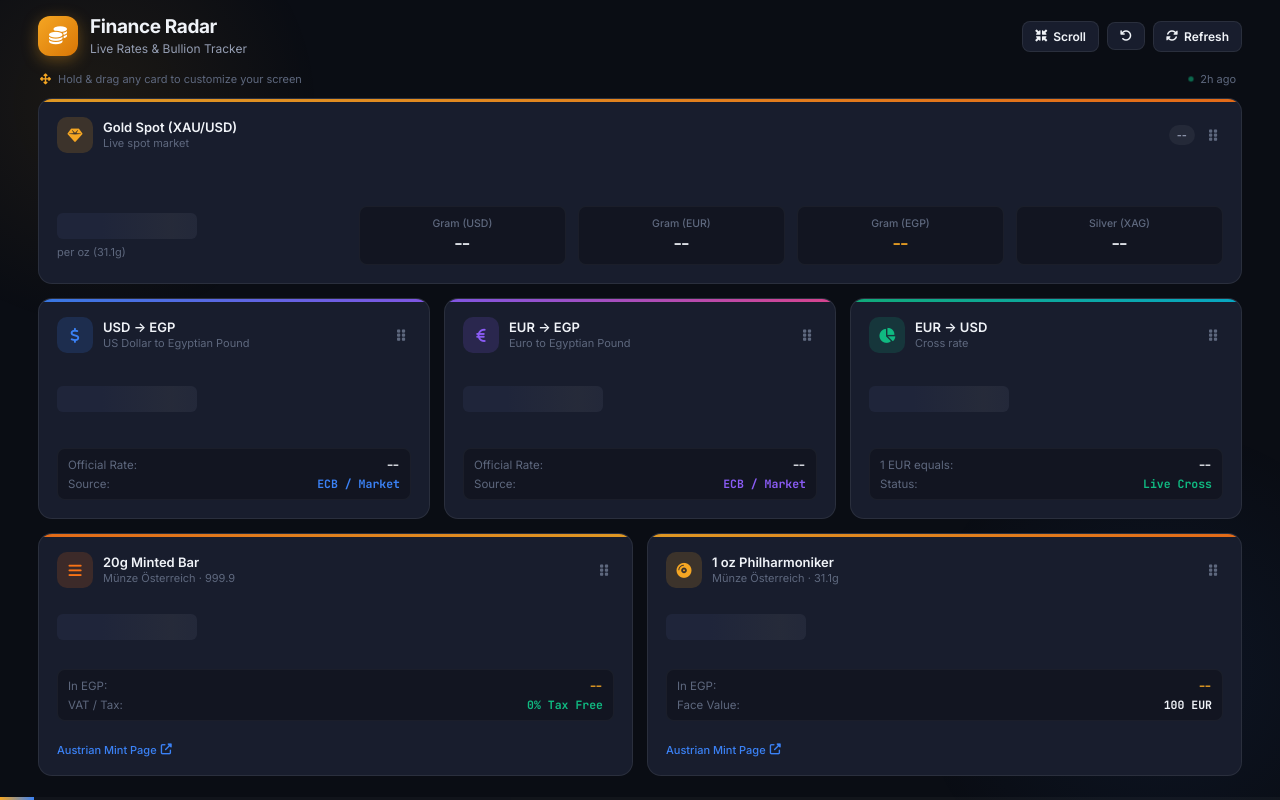
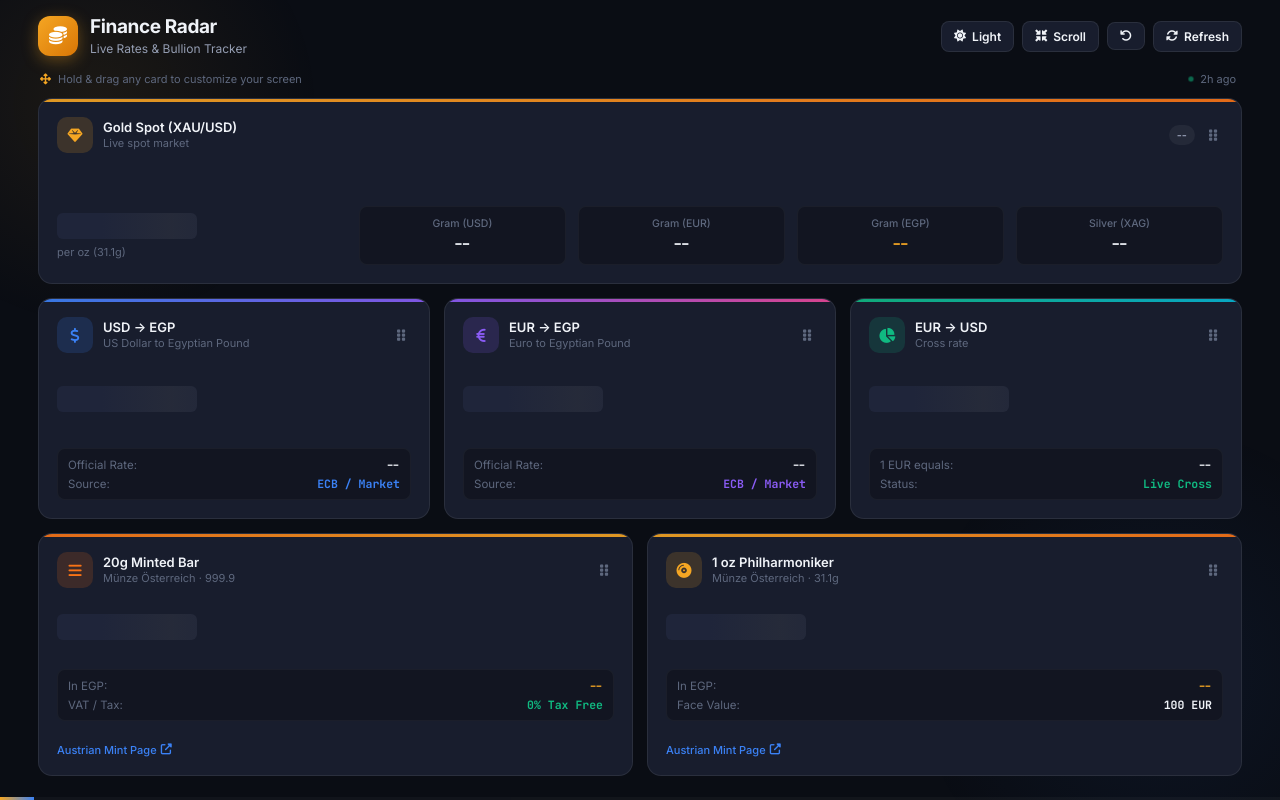
Before and after one commit to khaledmohamedibrahim6-design/finance-dashboard, a Flask app: page / in a window 1280 px wide. Run offline with Flask 3, Linux system fonts and the light colour scheme; data that the repository does not hold is empty.

Commit message:
Add Light and Dark mode toggle with persistent setting

```diff
--- a/templates/index.html
+++ b/templates/index.html
@@ -44,6 +44,36 @@
             --shadow: 0 8px 30px rgba(0, 0, 0, 0.4);
             --radius: 14px;
             --radius-sm: 8px;
+            --box-sub-bg: rgba(0, 0, 0, 0.25);
+            --box-sub-border: rgba(255, 255, 255, 0.04);
+            --sk-base: #1f253a;
+            --sk-shine: rgba(255, 255, 255, 0.06);
+        }
+
+        /* ☀️ Normal / Light Mode Theme */
+        body.theme-light {
+            --bg-primary: #f0f3f8;
+            --bg-secondary: #ffffff;
+            --bg-card: #ffffff;
+            --bg-card-hover: #f8fafc;
+            --text-primary: #0f172a;
+            --text-secondary: #475569;
+            --text-muted: #64748b;
+            --border: rgba(0, 0, 0, 0.08);
+            --border-hover: rgba(217, 119, 6, 0.45);
+            --shadow: 0 4px 20px rgba(0, 0, 0, 0.06);
+            --box-sub-bg: #f1f5f9;
+            --box-sub-border: rgba(0, 0, 0, 0.05);
+            --sk-base: #e2e8f0;
+            --sk-shine: rgba(255, 255, 255, 0.7);
+        }
+
+        body.theme-light::before {
+            background: radial-gradient(circle, rgba(245, 166, 35, 0.12) 0%, transparent 70%);
+        }
+
+        body.theme-light::after {
+            background: radial-gradient(circle, rgba(59, 130, 246, 0.08) 0%, transparent 70%);
         }
 
         * {
@@ -387,8 +417,8 @@
 
         /* Secondary Stats Rows */
         .card-sub-box {
-            background: rgba(0, 0, 0, 0.25);
-            border: 1px solid rgba(255, 255, 255, 0.04);
+            background: var(--box-sub-bg);
+            border: 1px solid var(--box-sub-border);
             border-radius: var(--radius-sm);
             padding: 8px 10px;
             margin-top: 10px;
@@ -431,8 +461,8 @@
         }
 
         .gold-mini-stat {
-            background: rgba(0, 0, 0, 0.25);
-            border: 1px solid rgba(255, 255, 255, 0.04);
+            background: var(--box-sub-bg);
+            border: 1px solid var(--box-sub-border);
             border-radius: var(--radius-sm);
             padding: 10px;
             text-align: center;
@@ -474,7 +504,7 @@
 
         /* Skeletons */
         .skeleton {
-            background: linear-gradient(90deg, var(--bg-card-hover) 25%, rgba(255, 255, 255, 0.06) 50%, var(--bg-card-hover) 75%);
+            background: linear-gradient(90deg, var(--sk-base) 25%, var(--sk-shine) 50%, var(--sk-base) 75%);
             background-size: 200% 100%;
             animation: shimmer 1.5s infinite;
             border-radius: 6px;
@@ -720,6 +750,10 @@
             </div>
         </div>
         <div class="header-actions">
+            <button class="btn-action" id="themeToggleBtn" onclick="toggleTheme()" title="Switch Light / Dark Mode">
+                <i class="fas fa-sun" id="themeIcon"></i>
+                <span id="themeBtnText">Light</span>
+            </button>
             <button class="btn-action" id="toggleScrollBtn" onclick="toggleScrollMode()" title="Toggle No-Scroll / Scroll Mode">
                 <i class="fas fa-compress-arrows-alt"></i>
                 <span id="scrollModeText">Scroll</span>
@@ -980,6 +1014,7 @@
     const AUTO_REFRESH_INTERVAL = 300; // 5 minutes
     const ORDER_STORAGE_KEY = 'finance_dashboard_card_order';
     const SCROLL_MODE_KEY = 'finance_dashboard_scroll_mode';
+    const THEME_STORAGE_KEY = 'finance_dashboard_theme';
 
     let autoRefreshTimer = null;
     let progressInterval = null;
@@ -1053,6 +1088,39 @@
             if (el) grid.appendChild(el);
         });
         showToast('Default layout restored');
+    }
+
+    // --- Light / Dark Theme Mode ---
+    function initTheme() {
+        const savedTheme = localStorage.getItem(THEME_STORAGE_KEY) || 'dark';
+        applyTheme(savedTheme, false);
+    }
+
+    function toggleTheme() {
+        const isCurrentLight = document.body.classList.contains('theme-light');
+        const nextTheme = isCurrentLight ? 'dark' : 'light';
+        applyTheme(nextTheme, true);
+    }
+
+    function applyTheme(theme, notify = false) {
+        const icon = document.getElementById('themeIcon');
+        const text = document.getElementById('themeBtnText');
+        const metaThemeColor = document.querySelector('meta[name="theme-color"]');
+
+        if (theme === 'light') {
+            document.body.classList.add('theme-light');
+            if (icon) icon.className = 'fas fa-moon';
+            if (text) text.textContent = 'Dark';
+            if (metaThemeColor) metaThemeColor.setAttribute('content', '#f0f3f8');
+            if (notify) showToast('Switched to Light mode');
+        } else {
+            document.body.classList.remove('theme-light');
+            if (icon) icon.className = 'fas fa-sun';
+            if (text) text.textContent = 'Light';
+            if (metaThemeColor) metaThemeColor.setAttribute('content', '#0f1117');
+            if (notify) showToast('Switched to Dark mode');
+        }
+        localStorage.setItem(THEME_STORAGE_KEY, theme);
     }
 
     // --- Mobile Scroll / No-Scroll Mode Toggle ---
@@ -1268,6 +1336,7 @@
 
     // Initialize components
     document.addEventListener('DOMContentLoaded', () => {
+        initTheme();
         initDragAndDrop();
         initScrollMode();
         fetchData();
```
